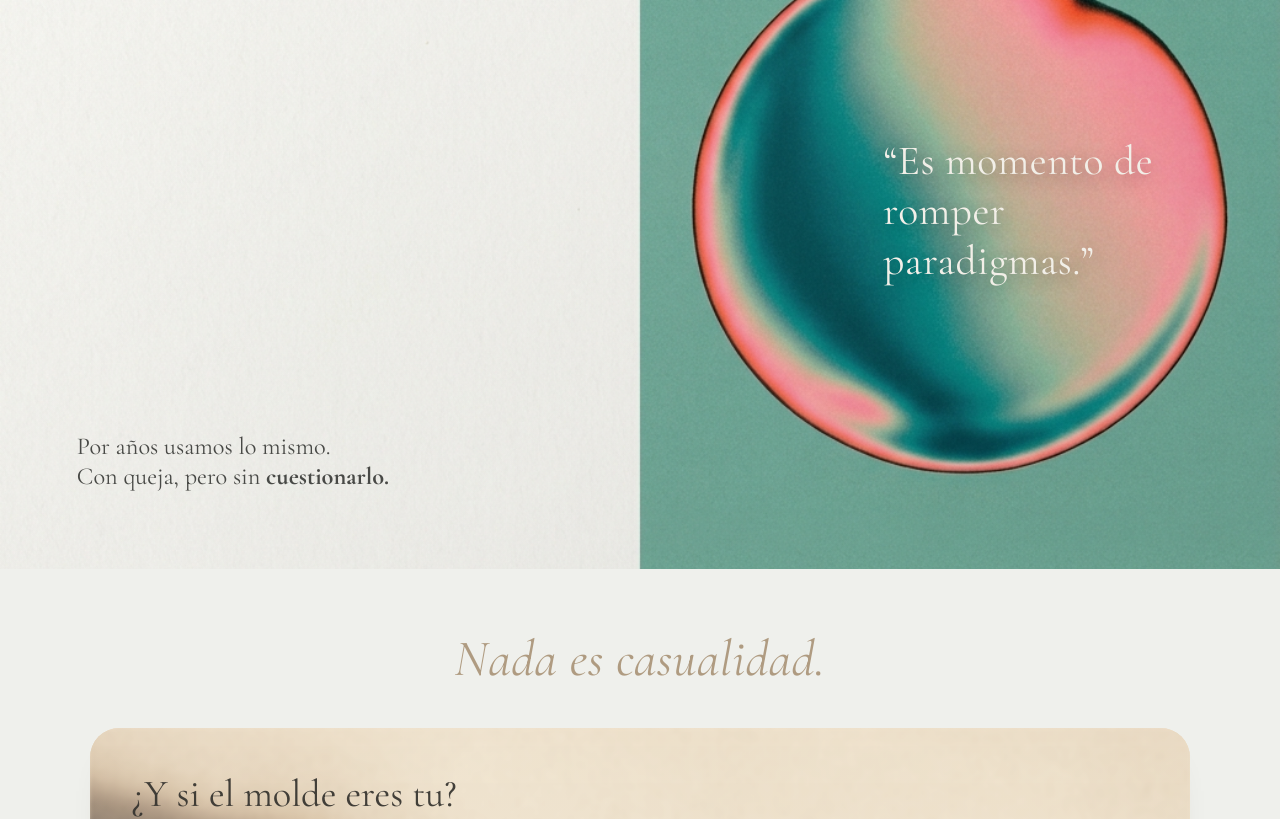
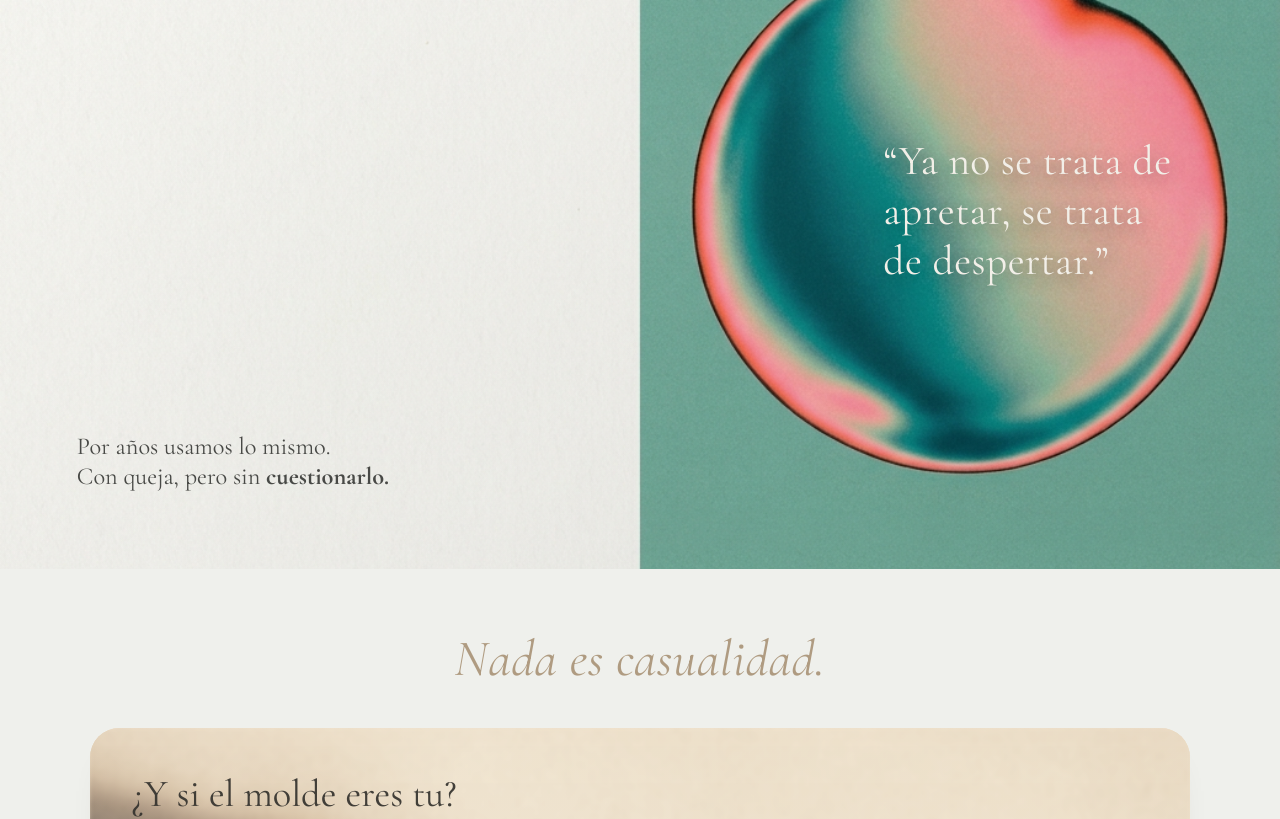
Before and after one commit to Tadeosoto/Kodawave-application-site, a React (Vite) app: page /alignna in a window 1280 px wide. Shown: the part 1180-1999 px from the top of the page. Built offline with nearby package versions, Linux system fonts and the light colour scheme.

Commit message:
cambios de contenido de texto

```diff
--- a/src/components/ParallaxReservationSection.jsx
+++ b/src/components/ParallaxReservationSection.jsx
@@ -183,13 +183,13 @@ const ParallaxReservationSection = () => {
               style={{ x: splitLeftX }}
               className="block max-w-[min(100%,22rem)] md:max-w-none"
             >
-              hay algo especial esperando
+              No todos podrán decir
             </MotionSpan>
             <MotionSpan
               style={{ x: splitRightX }}
               className="block max-w-[min(100%,22rem)] md:max-w-none"
             >
-              para quienes llegan primero
+              que estuvieron desde el inicio.
             </MotionSpan>
           </MotionDiv>
         </div>
--- a/src/components/SiteFooter.jsx
+++ b/src/components/SiteFooter.jsx
@@ -138,7 +138,7 @@ const SiteFooter = ({ compactTop = false, tightAfterContent = false }) => {
           variants={footerItem}
           className="mt-3 text-lg text-neutral-600 md:text-xl"
         >
-          Sé la primera en enterarte cuando este listo
+          Lista de acceso anticipado, solo para quienes lleguen primero.
         </MotionP>
 
         <MotionForm
--- a/src/pages/Alignna.jsx
+++ b/src/pages/Alignna.jsx
@@ -17,14 +17,23 @@ const Alignna = () => {
         <div className="alignnaPage__bg" aria-hidden />
 
         <main className="alignnaPage__center">
-          <img src={alignnaBlancoRotoUrl} alt="Alignna" className="alignnaPage__alignnaLogo" decoding="async" />
+          <img
+            src={alignnaBlancoRotoUrl}
+            alt="Alignna"
+            className="alignnaPage__alignnaLogo"
+            decoding="async"
+          />
           <p className="alignnaPage__tagline">
-            Tu eres el <strong>escultor</strong> y la <strong>escultura</strong>.
+            Tu eres el <strong>escultor</strong> y la <strong>escultura</strong>
+            .
           </p>
         </main>
       </section>
 
-      <section className="alignnaBridgeSection" aria-label="Mensaje introductorio Alignna">
+      <section
+        className="alignnaBridgeSection"
+        aria-label="Mensaje introductorio Alignna"
+      >
         <MotionP
           className="alignnaBridgeSection__copy"
           initial={{ opacity: 0, y: 24, filter: "blur(5px)" }}
@@ -53,14 +62,20 @@ const Alignna = () => {
           viewport={{ once: true, amount: 0.34 }}
           variants={{
             hidden: {},
-            visible: { transition: { delayChildren: 0.1, staggerChildren: 0.12 } },
+            visible: {
+              transition: { delayChildren: 0.1, staggerChildren: 0.12 },
+            },
           }}
         >
           <MotionDiv
             className="alignnaBreakSection__visual"
             variants={{
               hidden: { opacity: 0.86, scale: 0.985 },
-              visible: { opacity: 1, scale: 1, transition: { duration: 0.86, ease: revealEase } },
+              visible: {
+                opacity: 1,
+                scale: 1,
+                transition: { duration: 0.86, ease: revealEase },
+              },
             }}
           >
             <img
@@ -74,24 +89,35 @@ const Alignna = () => {
               className="alignnaBreakSection__quote"
               variants={{
                 hidden: { opacity: 0, y: 16 },
-                visible: { opacity: 1, y: 0, transition: { duration: 0.62, ease: revealEase } },
+                visible: {
+                  opacity: 1,
+                  y: 0,
+                  transition: { duration: 0.62, ease: revealEase },
+                },
               }}
             >
-              “Es momento de romper paradigmas.”
+              “Ya no se trata de apretar, se trata de despertar.”
             </MotionP>
           </MotionDiv>
           <MotionDiv
             className="alignnaBreakSection__text"
             variants={{
               hidden: { opacity: 0 },
-              visible: { opacity: 1, transition: { duration: 0.52, ease: revealEase } },
+              visible: {
+                opacity: 1,
+                transition: { duration: 0.52, ease: revealEase },
+              },
             }}
           >
             <MotionP
               className="alignnaBreakSection__headline"
               variants={{
                 hidden: { opacity: 0, y: 14 },
-                visible: { opacity: 1, y: 0, transition: { duration: 0.58, ease: revealEase } },
+                visible: {
+                  opacity: 1,
+                  y: 0,
+                  transition: { duration: 0.58, ease: revealEase },
+                },
               }}
             >
               Algo no estaba bien.
@@ -100,7 +126,11 @@ const Alignna = () => {
               className="alignnaBreakSection__copy"
               variants={{
                 hidden: { opacity: 0, y: 14 },
-                visible: { opacity: 1, y: 0, transition: { duration: 0.58, ease: revealEase, delay: 0.06 } },
+                visible: {
+                  opacity: 1,
+                  y: 0,
+                  transition: { duration: 0.58, ease: revealEase, delay: 0.06 },
+                },
               }}
             >
               Por años usamos lo mismo.
```
